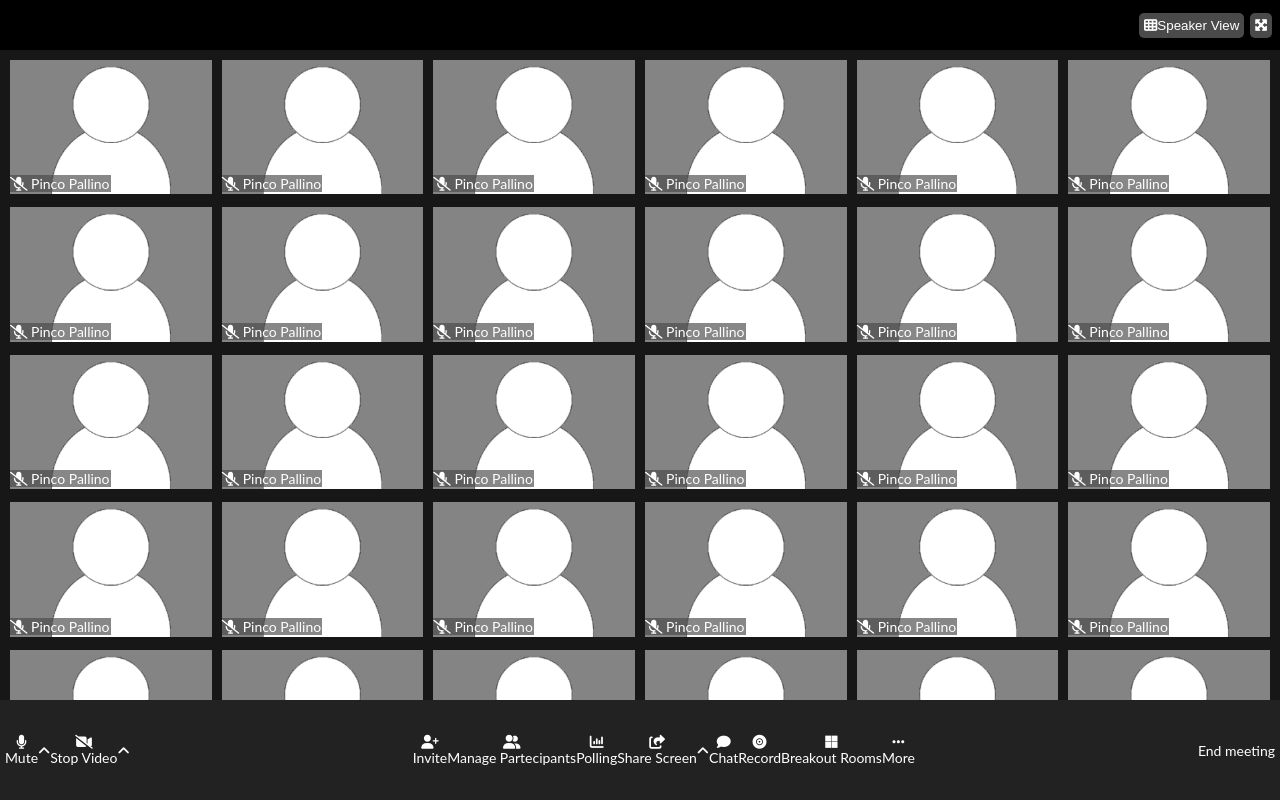
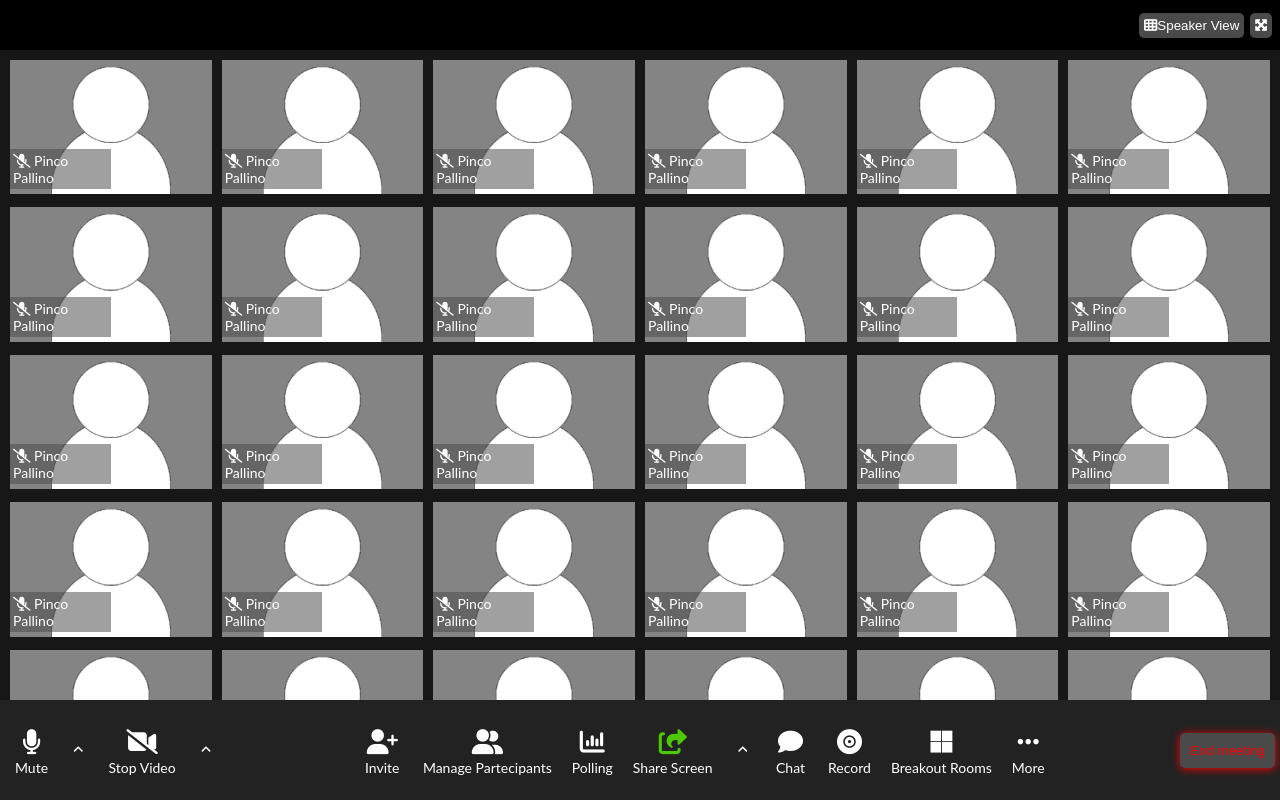
Before and after one commit to StefaniaSgreva/html-css-zoom, a plain HTML site: page index.html in a window 1280 px wide. Drawn offline with Linux system fonts and the light colour scheme.

Commit message:
footer embellishments

```diff
--- a/css/style.css
+++ b/css/style.css
@@ -1,16 +1,3 @@
-/* UTILITY */
-*{
-    margin: 0;
-    padding: 0;
-    box-sizing: border-box;
-}
-
-
-.debug{
-    border: 1px solid red;
-    min-height: 4vh;
-  }
-
 /* COLORS ROOT  */
 :root{
     --black: #000000;
@@ -22,12 +9,24 @@
     --dark-gray: #222222;
 }
 
+/* UTILITY */
+*{
+    margin: 0;
+    padding: 0;
+    box-sizing: border-box;
+    color: var(--white);  /*se lo matto quà lo assegna anche ai button che hanno una loro classe css di defoult e dal body non ereditano il color*/
+}
+
+/* .debug{
+    border: 1px solid red;
+    min-height: 4vh;
+  } */
+
 /* GENERAL */
 
 body{
     font-family: 'Lato', sans-serif;
     font-size: 14px;
-    color: var(--white);
 }
 
 #wrapper{
@@ -77,7 +76,6 @@ header{
 
 header button{
     background-color: var(--light-gray);
-    color: var(--white);
     border: 0;
     border-radius: 5px;
     padding: 5px;
@@ -110,10 +108,11 @@ main{
 
 .img-user span{
     position: absolute;
-    bottom: 5px;
+    bottom: 8px;
     left: 0;
     width: 50%;
-    background-color: #4a4a4aa8;
+    padding: 3px;
+    background-color: #4a4a4a85;
     color: var(--white);
 }
 
@@ -125,7 +124,10 @@ main{
 /* FOOTER  */
 
 footer{
+    position: fixed;
     width: 100%;
+    bottom: 0;
+    left: 0;
     height: 100px;
     background-color: var(--dark-gray);
     padding: 5px;
@@ -133,4 +135,29 @@ footer{
 
 ul li{
     list-style: none;
+    padding: 10px;
+    font-size: 14px;
 }
+
+ul li i{
+    font-size: 25px;
+    padding: 5px;
+}
+
+
+.angle-up i{
+    font-size: 12px;
+}
+
+.green{
+    color: var(--green);
+}
+
+footer button{
+    background-color: var(--light-gray);
+    color: red;
+    padding: 10px;
+    border-radius: 5px;
+    border: none;
+    box-shadow: 0 1px 8px red;
+}
--- a/index.html
+++ b/index.html
@@ -197,12 +197,12 @@
                     <i class="fa-solid fa-microphone"></i>
                     <span>Mute</span>
                 </li>
-                <li><i class="fas fa-angle-up"></i></li>
+                <li class="angle-up"><i class="fas fa-angle-up"></i></li>
                 <li class="flex-container column">
                     <i class="fa-solid fa-video-slash"></i>
                     <span>Stop Video</span>
                 </li>
-                <li><i class="fas fa-angle-up"></i></li>
+                <li class="angle-up"><i class="fas fa-angle-up"></i></li>
 
             </ul>
 
@@ -220,10 +220,10 @@
                     <span>Polling</span>
                 </li>
                 <li class="flex-container column">
-                    <i class="fa-solid fa-share-from-square"></i>
+                    <i class="fa-solid fa-share-from-square green"></i>
                     <span>Share Screen</span>
                 </li>
-                <li><i class="fas fa-angle-up"></i></li>
+                <li class="angle-up"><i class="fas fa-angle-up"></i></li>
                 <li class="flex-container column">
                     <i class="fa-solid fa-comment"></i>
                     <span>Chat</span>
@@ -241,11 +241,13 @@
                     <span>More</span>
                 </li>
             </ul>
-            <div>
-                End meeting
-            </div>
+
+            <button>End meeting</button>
+
         </footer>
     </div>
 
+
+
 </body>
 </html>
```
